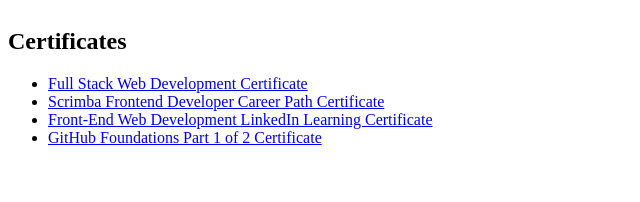
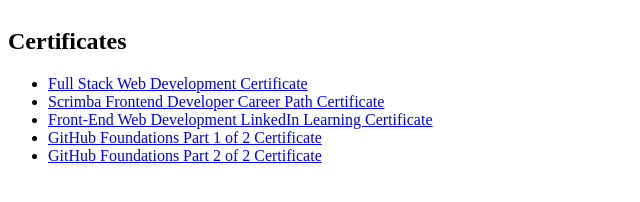
Before and after one commit to Elyk-Adnuram/Certificates, a plain HTML site: page index.html in a window 1280 px wide. Shown: the whole page, without its empty margins (0-640 px from the left). Drawn offline with Linux system fonts and the light colour scheme.

Commit message:
Update index.html

```diff
--- a/index.html
+++ b/index.html
@@ -31,6 +31,11 @@
               >GitHub Foundations Part 1 of 2 Certificate</a
             >
           </li>
+              <li>
+            <a href="./pages/certificate5.html"
+              >GitHub Foundations Part 2 of 2 Certificate</a
+            >
+          </li>
         </ul>
       </nav>
     </header>
```
